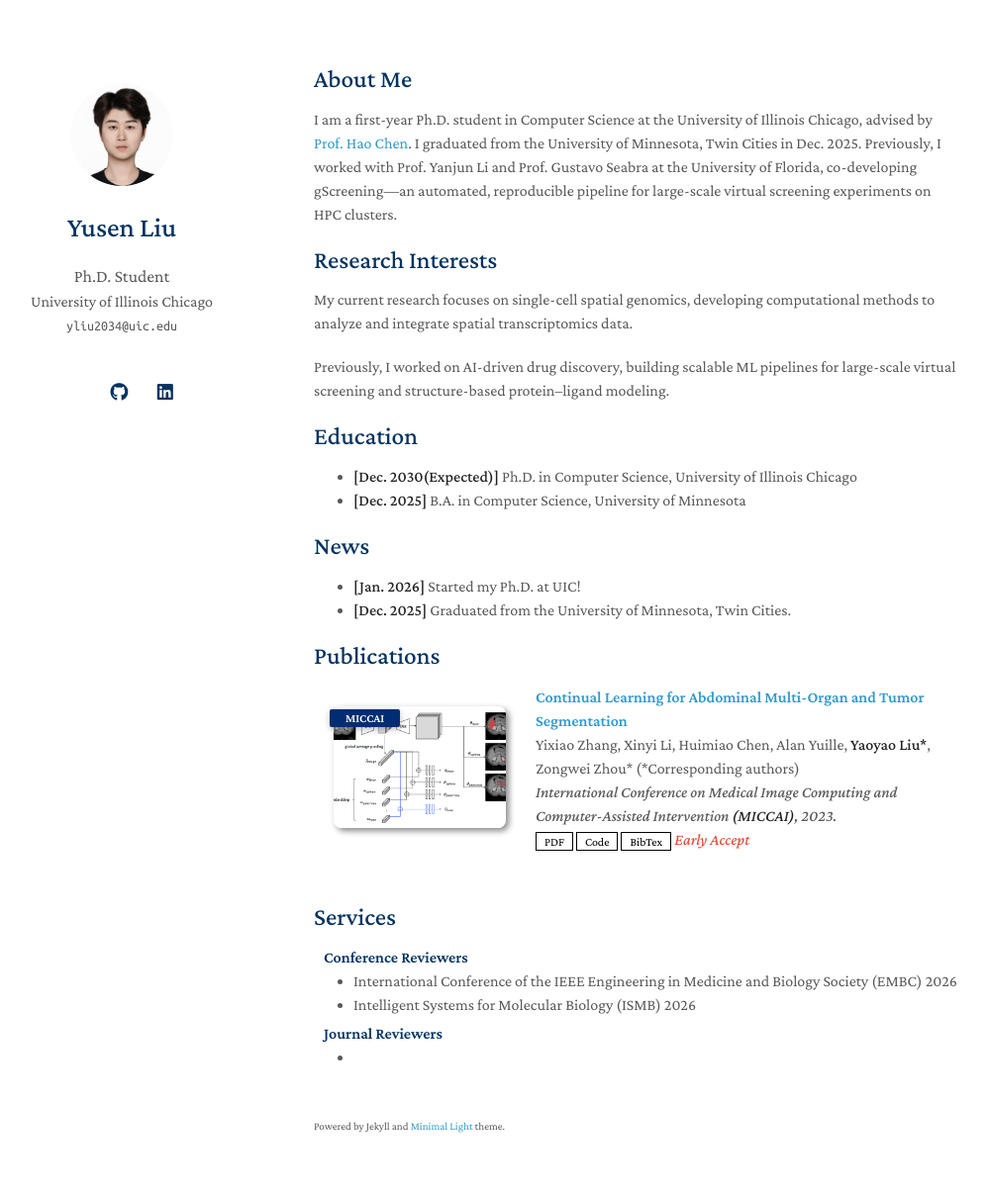
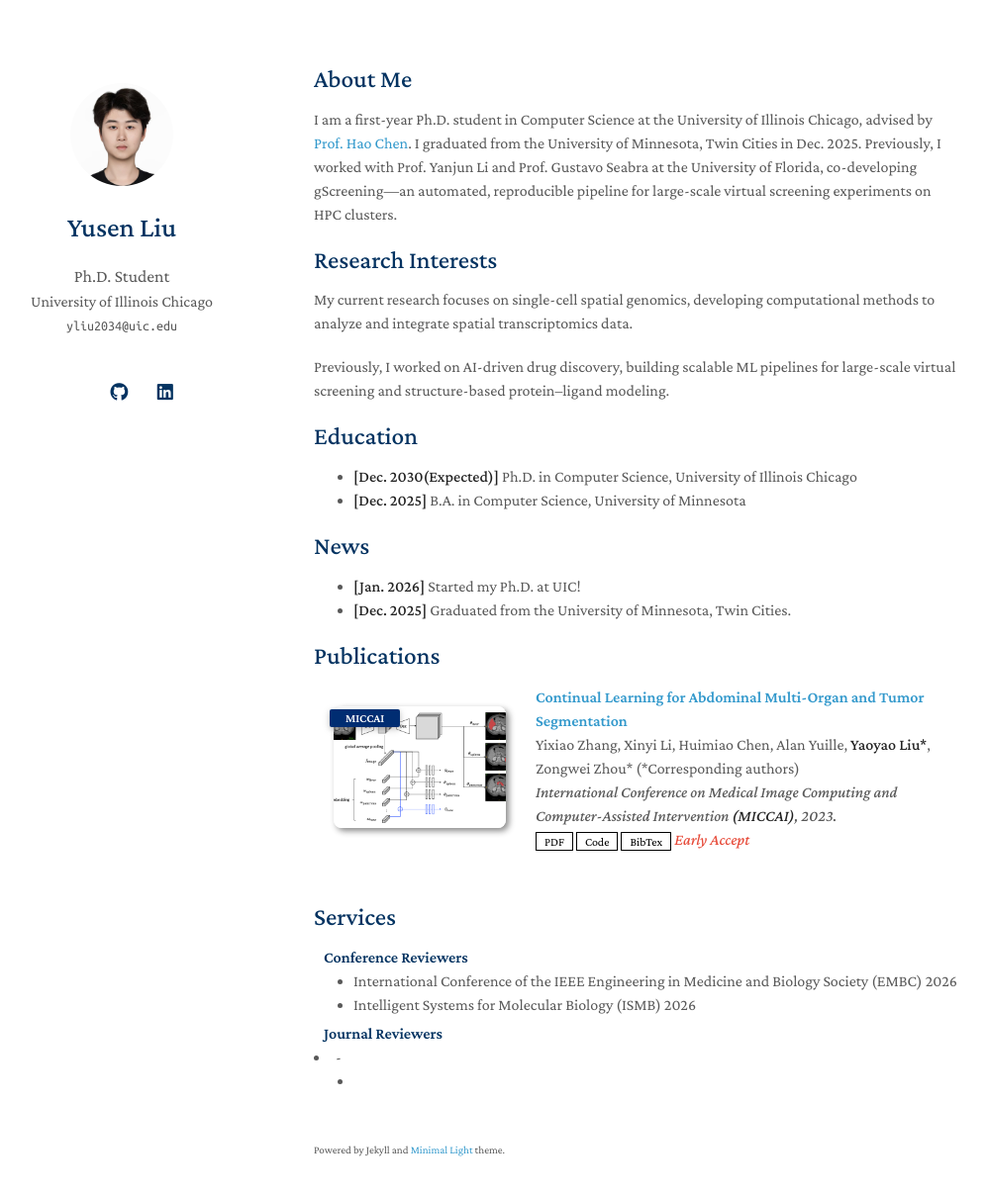
Before and after one commit to Lou1s-Lau/louislau.github.io, a Jekyll site: the page built from index.md, in a window 1280 px wide and 1243 px high. Shown: the top 1208 px of the window at 99% size, without its empty margins (153-1150 px from the left). Built offline with Jekyll 4.4.1, drawn with Linux system fonts in a browser that asks for light colours; a style sheet for code colours, icons or effects is not loaded; our own code applies the rules of GitHub Pages for plain Markdown files.

Commit message:
Update services.md

```diff
--- a/_includes/services.md
+++ b/_includes/services.md
@@ -8,7 +8,7 @@
 </ul>
 
 <h4 style="margin:0 10px 0;">Journal Reviewers</h4>
-
+  <li><a><autocolor>-</autocolor></a></li>
 <ul style="margin:0 0 20px;">
   <li></li>
 </ul>
```
